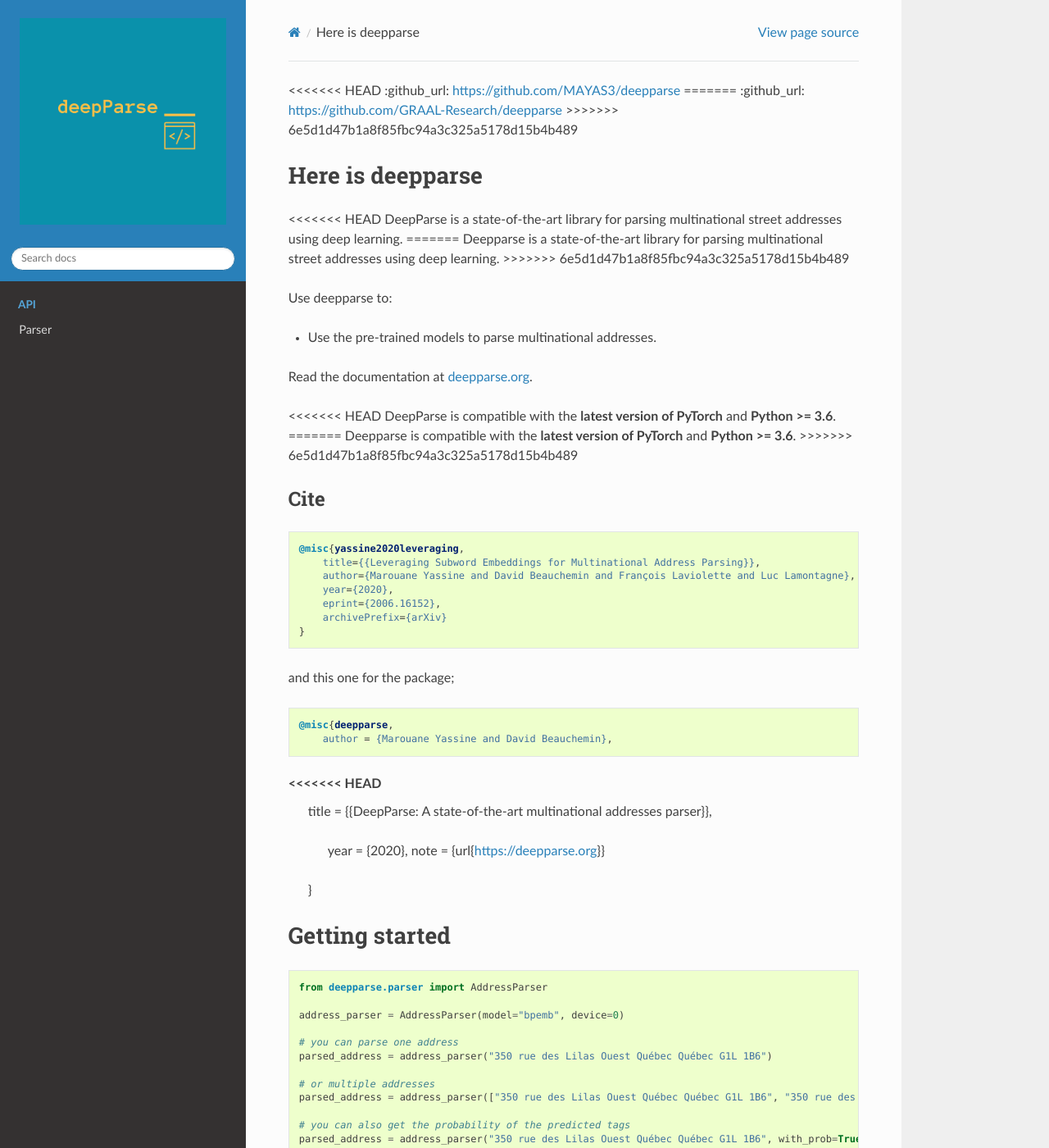
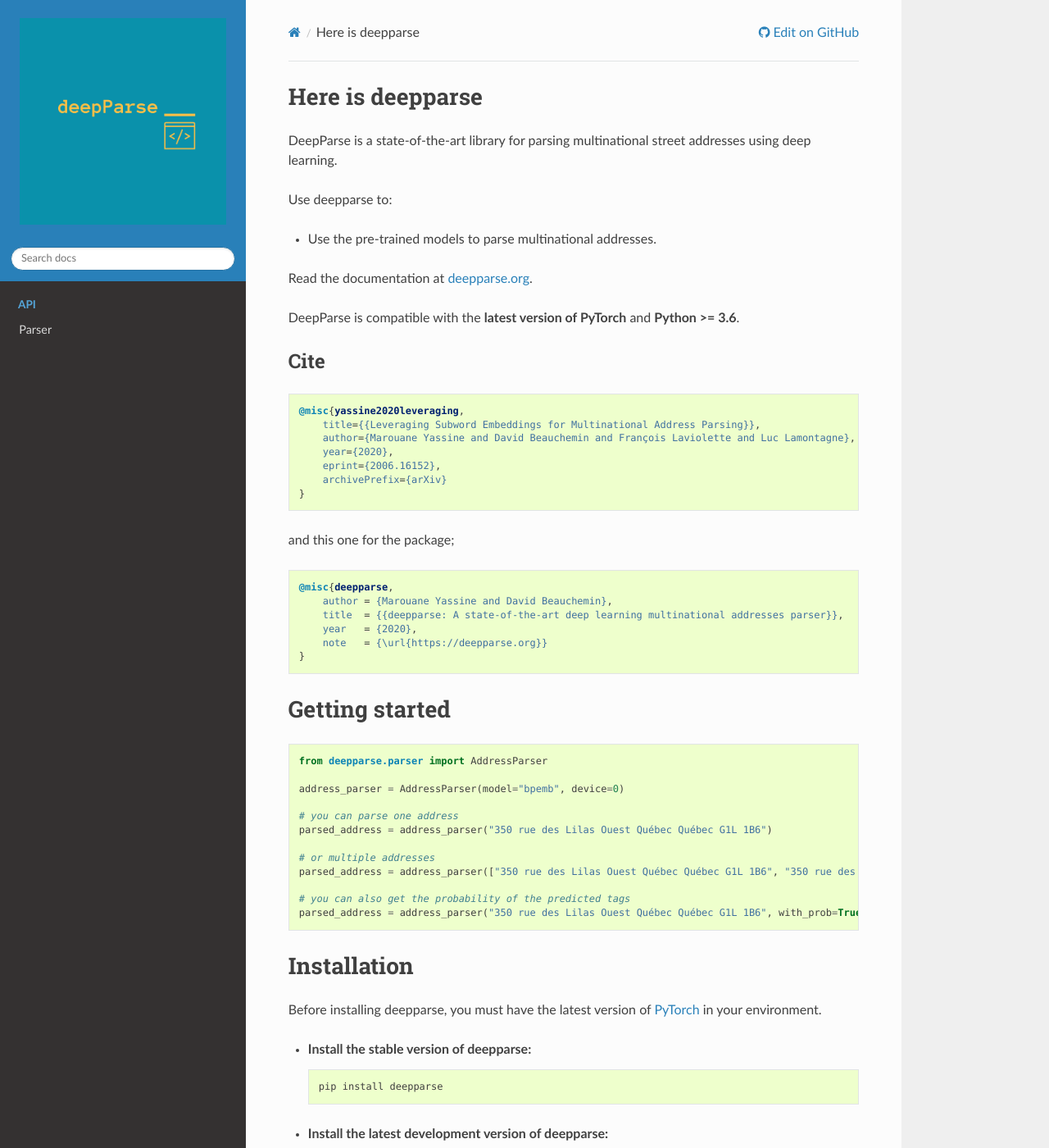
Before and after one commit to GRAAL-Research/deepparse, a Sphinx documentation site: the page built from docs/source/index.rst, in a window 1280 px wide and 1400 px high. Shown: the whole window at 82% size. Built offline with Sphinx 7.4.7 and the Read the Docs theme 2.0.0, drawn with Linux system fonts in a browser that asks for light colours; the version number could not be read and is left out; some of the changed text lies outside the part shown.

Commit message:
merge solved

```diff
--- a/docs/source/index.rst
+++ b/docs/source/index.rst
@@ -3,11 +3,9 @@
    You can adapt this file completely to your liking, but it should at least
    contain the root `toctree` directive.
 
-<<<<<<< HEAD
-:github_url: https://github.com/MAYAS3/deepparse
-=======
+
 :github_url: https://github.com/GRAAL-Research/deepparse
->>>>>>> 6e5d1d47b1a8f85fbc94a3c325a5178d15b4b489
+
 
 .. meta::
   :description: deepparse is a state-of-the-art library for parsing multinational street addresses using deep learning
@@ -18,11 +16,7 @@
 Here is deepparse
 =================
 
-<<<<<<< HEAD
 DeepParse is a state-of-the-art library for parsing multinational street addresses using deep learning.
-=======
-Deepparse is a state-of-the-art library for parsing multinational street addresses using deep learning.
->>>>>>> 6e5d1d47b1a8f85fbc94a3c325a5178d15b4b489
 
 Use deepparse to:
 
@@ -30,11 +24,8 @@
 
 Read the documentation at `deepparse.org <https://deepparse.org>`_.
 
-<<<<<<< HEAD
+
 DeepParse is compatible with the **latest version of PyTorch** and  **Python >= 3.6**.
-=======
-Deepparse is compatible with the **latest version of PyTorch** and  **Python >= 3.6**.
->>>>>>> 6e5d1d47b1a8f85fbc94a3c325a5178d15b4b489
 
 Cite
 ----
@@ -54,11 +45,7 @@
 
    @misc{deepparse,
        author = {Marouane Yassine and David Beauchemin},
-<<<<<<< HEAD
-       title  = {{DeepParse: A state-of-the-art multinational addresses parser}},
-=======
        title  = {{deepparse: A state-of-the-art deep learning multinational addresses parser}},
->>>>>>> 6e5d1d47b1a8f85fbc94a3c325a5178d15b4b489
        year   = {2020},
        note   = {\url{https://deepparse.org}}
    }
@@ -97,21 +84,14 @@
 
   .. code-block:: sh
 
-<<<<<<< HEAD
-    pip install -U git+https://github.com/MAYAS3/deepparse.git@dev
-=======
     pip install -U git+https://github.com/GRAAL-Research/deepparse.git@dev
->>>>>>> 6e5d1d47b1a8f85fbc94a3c325a5178d15b4b489
+
 
 
 License
 =======
+deepparse is LGPLv3 licensed, as found in the `LICENSE file <https://github.com/GRAAL-Research/deepparse/blob/master/LICENSE>`_.
 
-<<<<<<< HEAD
-deepparse is LGPLv3 licensed, as found in the `LICENSE file <https://github.com/MAYAS3/deepparse/blob/master/LICENSE>`_.
-=======
-deepparse is LGPLv3 licensed, as found in the `LICENSE file <https://github.com/GRAAL-Research/deepparse/blob/master/LICENSE>`_.
->>>>>>> 6e5d1d47b1a8f85fbc94a3c325a5178d15b4b489
 
 API Reference
 =============
```
Also changed, not shown: 1 other file.
